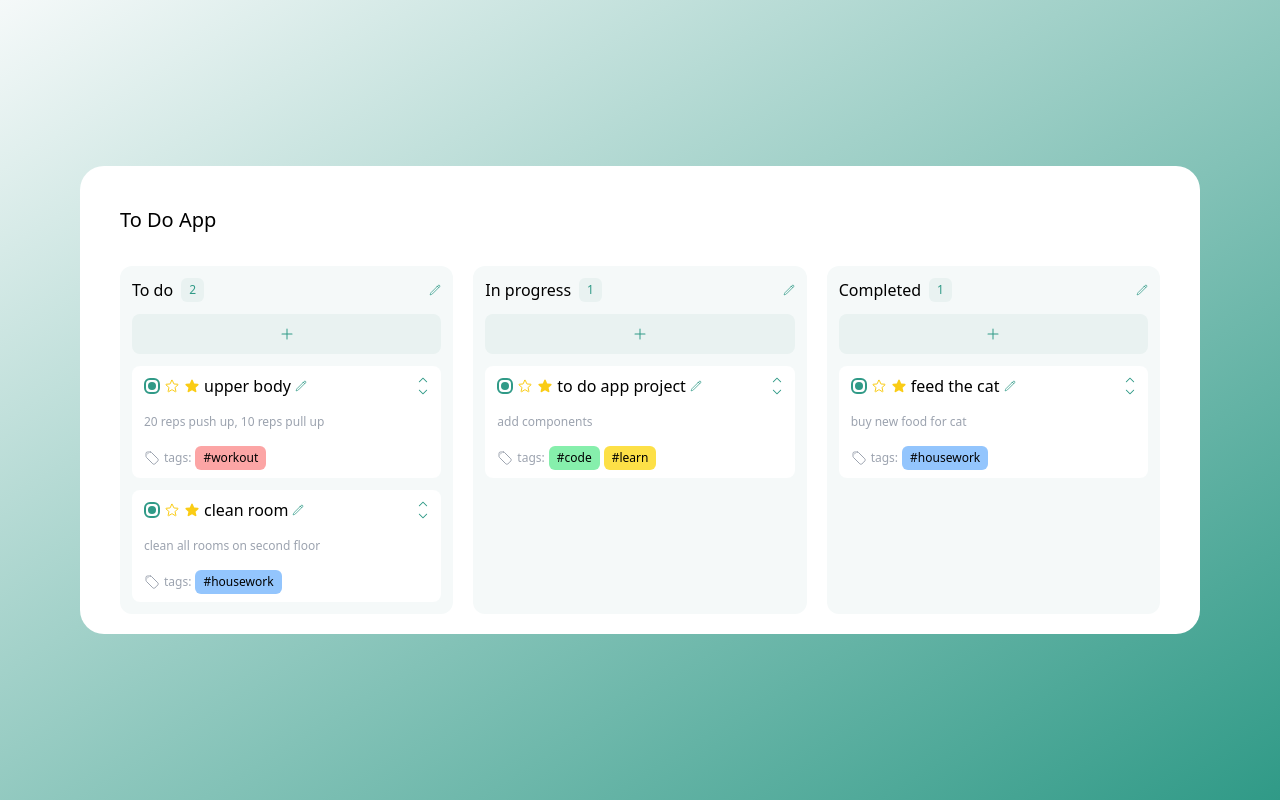
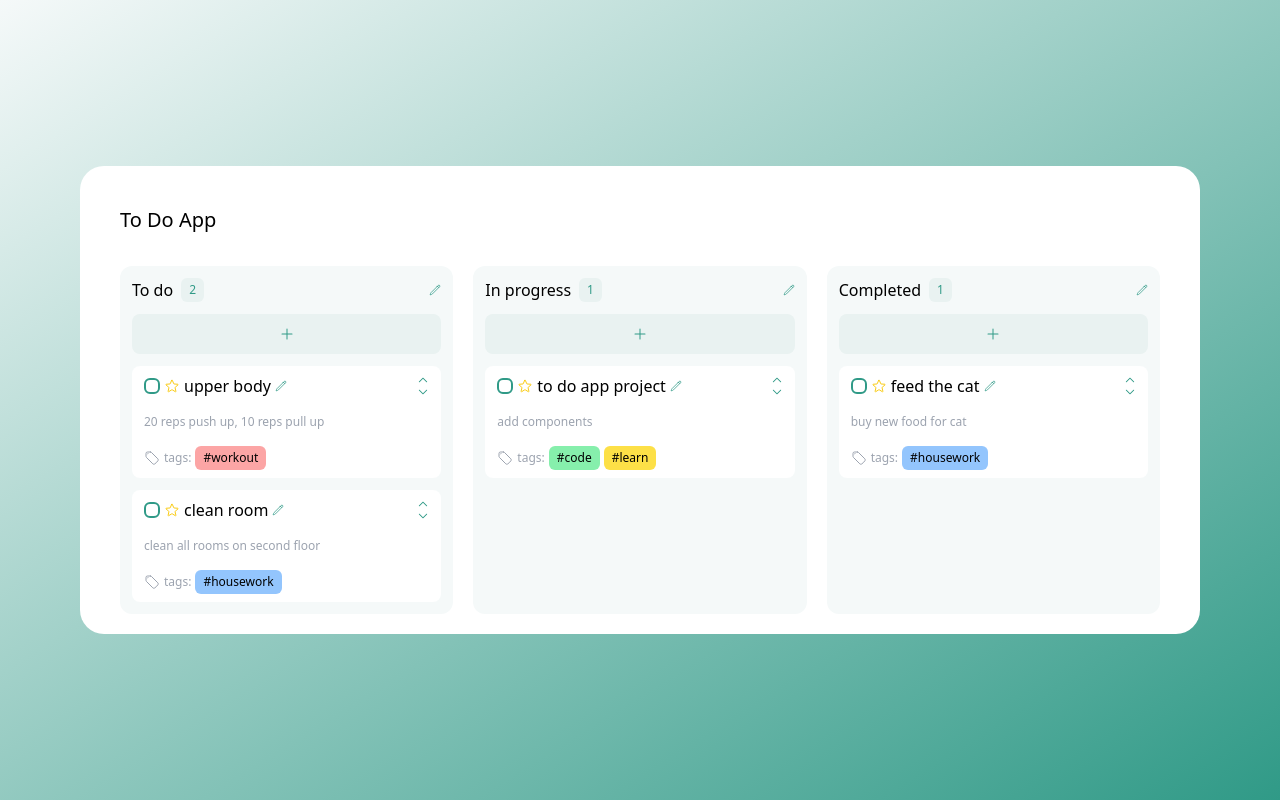
Before and after one commit to cuongcode/todo-app, a React (Create React App) app: page / in a window 1280 px wide. Built offline with nearby package versions, Linux system fonts and the light colour scheme.

Commit message:
add condition to some components

```diff
--- a/src/components/select-button.tsx
+++ b/src/components/select-button.tsx
@@ -1,10 +1,10 @@
 
-export const SelectButton = () => {
+export const SelectButton = ({isSelected}:{isSelected:any}) => {
     return (
       <>
         <button>
           <div className='flex border-2 rounded-md border-[#309a87] w-4 h-4 justify-center items-center'>
-            <div className='bg-[#309a87] rounded-md w-2 h-2'></div>
+            {isSelected ? <div className='bg-[#309a87] rounded-md w-2 h-2'></div> : null}
           </div>
         </button>
       </>
--- a/src/components/task-card.tsx
+++ b/src/components/task-card.tsx
@@ -1,3 +1,5 @@
+import { useState } from "react";
+
 import {
   SelectButton,
   OutlineStarButton,
@@ -10,15 +12,18 @@ import {
 } from "./index";
 
 export const TaskCard = ({ task }: { task: any }) => {
+  const [isPinned, setIsPinned] = useState(false);
+  const [isShowSelectBox, setIsShowSelectBox] = useState(true);
+  const [isSelected, setIsSelected] = useState(false)
+
   return (
     <>
       <div className="flex flex-col py-2 px-3 bg-white space-y-4 rounded-lg">
         <div className="flex justify-between items-center text-base">
           <div className="flex items-center space-x-1">
-            <SelectButton />
-            <OutlineStarButton />
-            <SolidStarButton />
-            <div>{task.title}</div>
+            {isShowSelectBox ? <SelectButton isSelected={isSelected}/> : null}
+            {isPinned ? <SolidStarButton /> : <OutlineStarButton />}
+            <div className="">{task.title}</div>
             <PencilEditButton />
           </div>
           <div className="flex flex-col">
@@ -29,7 +34,11 @@ export const TaskCard = ({ task }: { task: any }) => {
         <div className="text-xs text-gray-400">{task.description}</div>
         <div className="flex space-x-1">
           <TagButton />
-          {task.tags.map((item:any) => <div key={item.name}><Tag tag={item}/></div>)}
+          {task.tags.map((item: any) => (
+            <div key={item.name}>
+              <Tag tag={item} />
+            </div>
+          ))}
         </div>
       </div>
     </>
```
